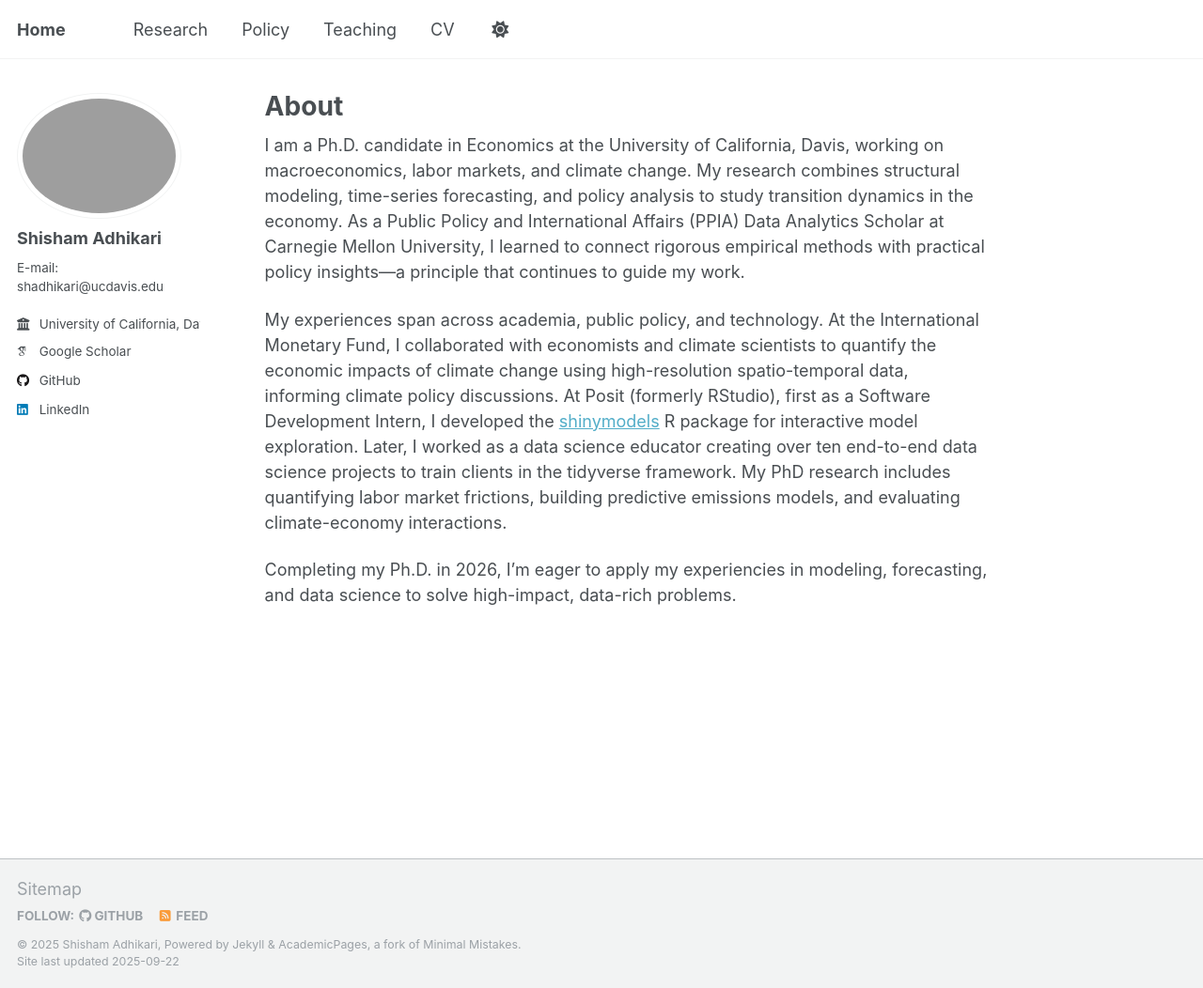
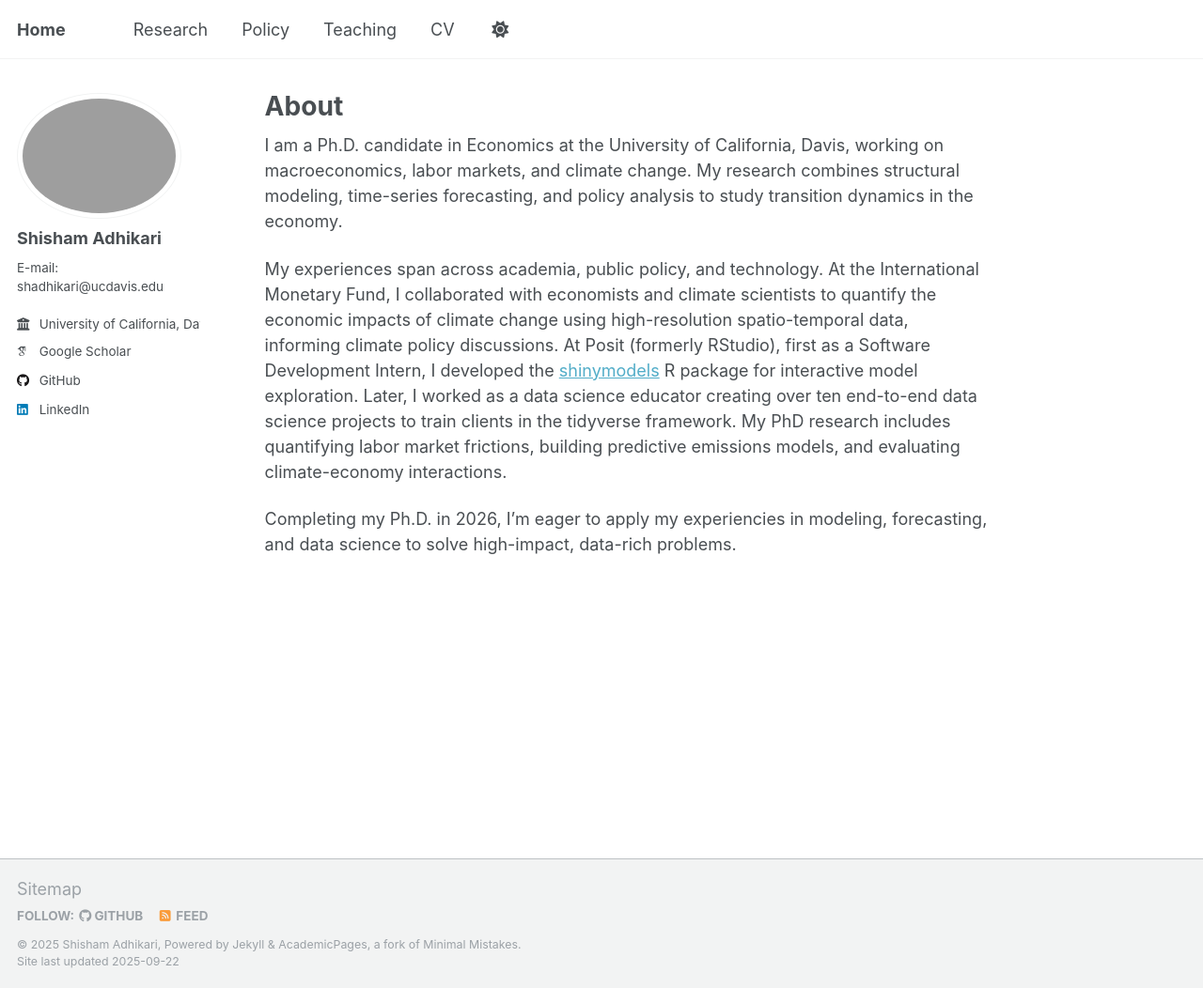
Before and after one commit to adhikars11/shadhikari, a Jekyll site: the page built from _pages/about.md, in a window 1280 px wide and 1052 px high. Shown: the whole window at 94% size. Built offline with Jekyll 4.4.1, drawn with Linux system fonts in a browser that asks for light colours; some web fonts are replaced.

Commit message:
Update about.md

```diff
--- a/_pages/about.md
+++ b/_pages/about.md
@@ -7,7 +7,7 @@ redirect_from:
   - /about.html
 ---
 
-I am a Ph.D. candidate in Economics at the University of California, Davis, working on macroeconomics, labor markets, and climate change. My research combines structural modeling, time-series forecasting, and policy analysis to study transition dynamics in the economy. As a Public Policy and International Affairs (PPIA) Data Analytics Scholar at Carnegie Mellon University, I learned to connect rigorous empirical methods with practical policy insights—a principle that continues to guide my work.
+I am a Ph.D. candidate in Economics at the University of California, Davis, working on macroeconomics, labor markets, and climate change. My research combines structural modeling, time-series forecasting, and policy analysis to study transition dynamics in the economy.
 
 My experiences span across academia, public policy, and technology. At the International Monetary Fund, I collaborated with economists and climate scientists to quantify the economic impacts of climate change using high-resolution spatio-temporal data, informing climate policy discussions. At Posit (formerly RStudio), first as a Software Development Intern, I developed the [shinymodels](https://shinymodels.tidymodels.org/) R package for interactive model exploration. Later, I worked as a data science educator creating over ten end-to-end data science projects to train clients in the tidyverse framework. My PhD research includes quantifying labor market frictions, building predictive emissions models, and evaluating climate-economy interactions.
 
```
